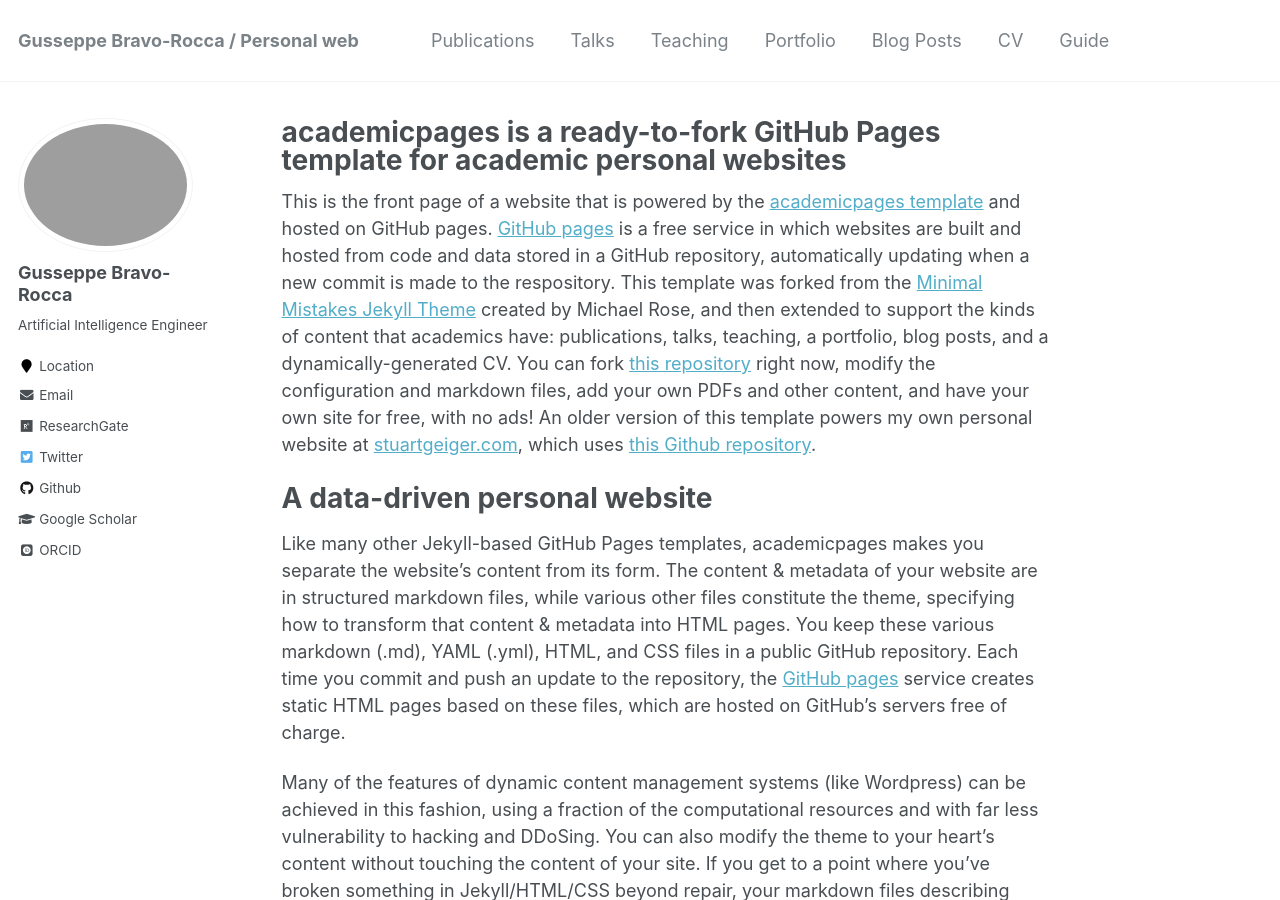
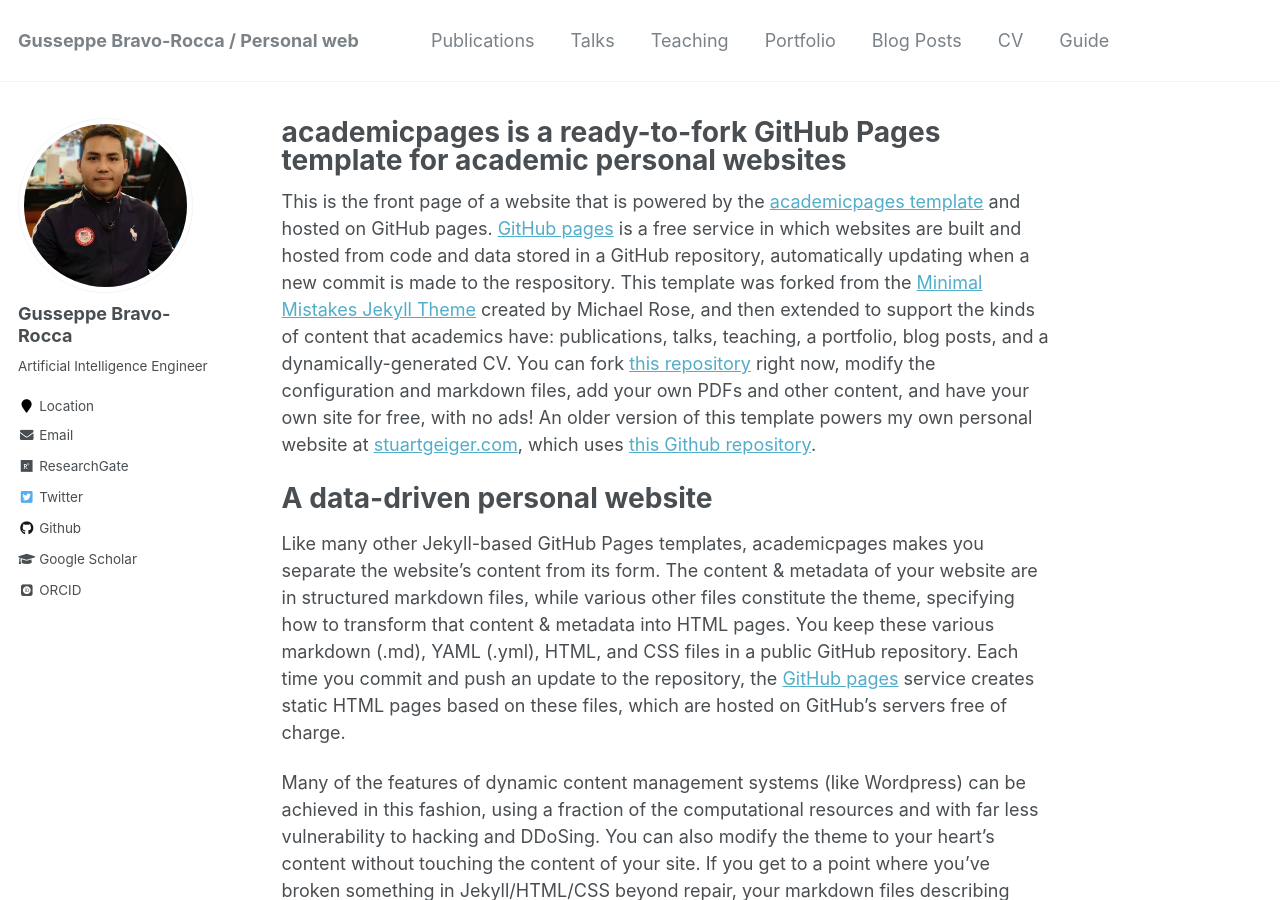
Before and after one commit to gusseppe/gusseppe.github.io, a Jekyll site: the page built from _pages/about.md, in a window 1280 px wide and 900 px high. Built offline with Jekyll 4.4.1, drawn with Linux system fonts in a browser that asks for light colours; some web fonts are replaced.

Commit message:
Update _config.yml

```diff
--- a/_config.yml
+++ b/_config.yml
@@ -81,7 +81,7 @@
 # Site Author
 author:
   name             : "Gusseppe Bravo-Rocca"
-  avatar           : "foto.png"
+  avatar           : "foto.jpeg"
   bio              : "Artificial Intelligence Engineer"
   location         : "Location"
   employer         :
```
